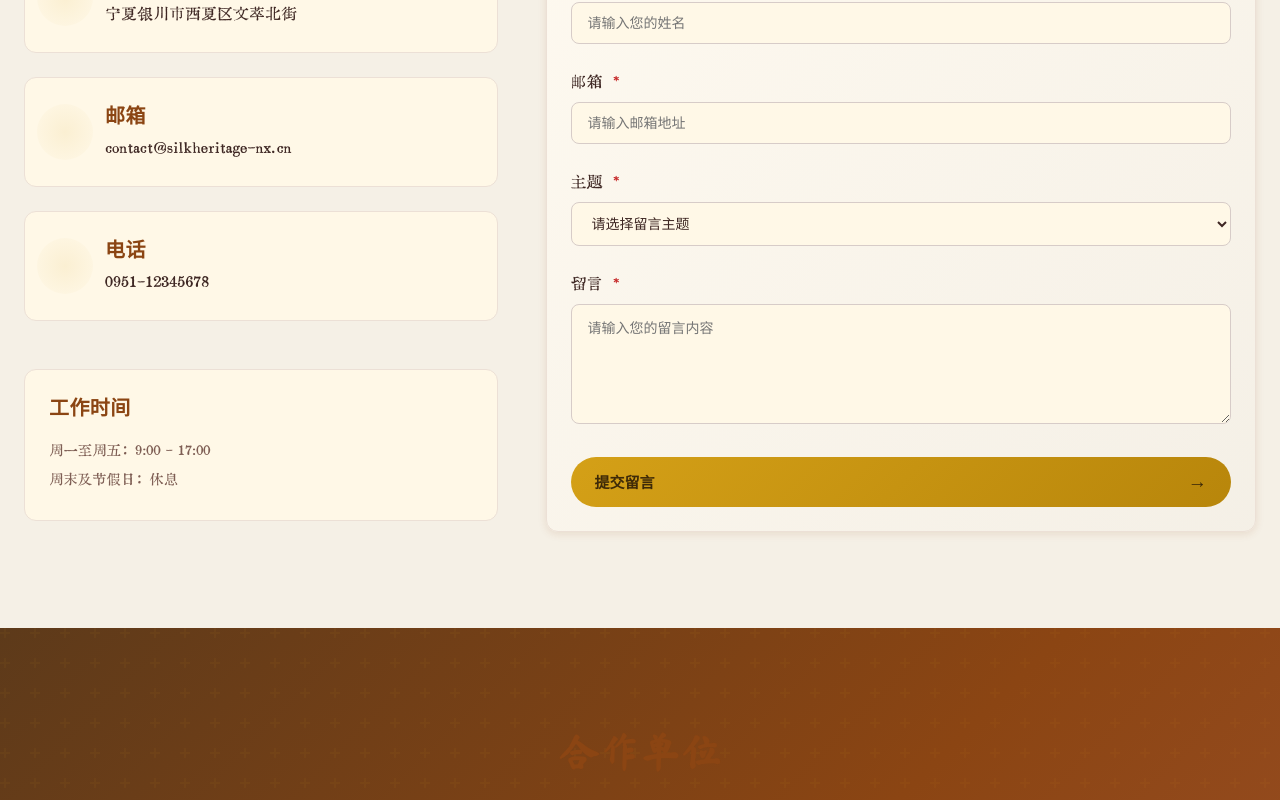
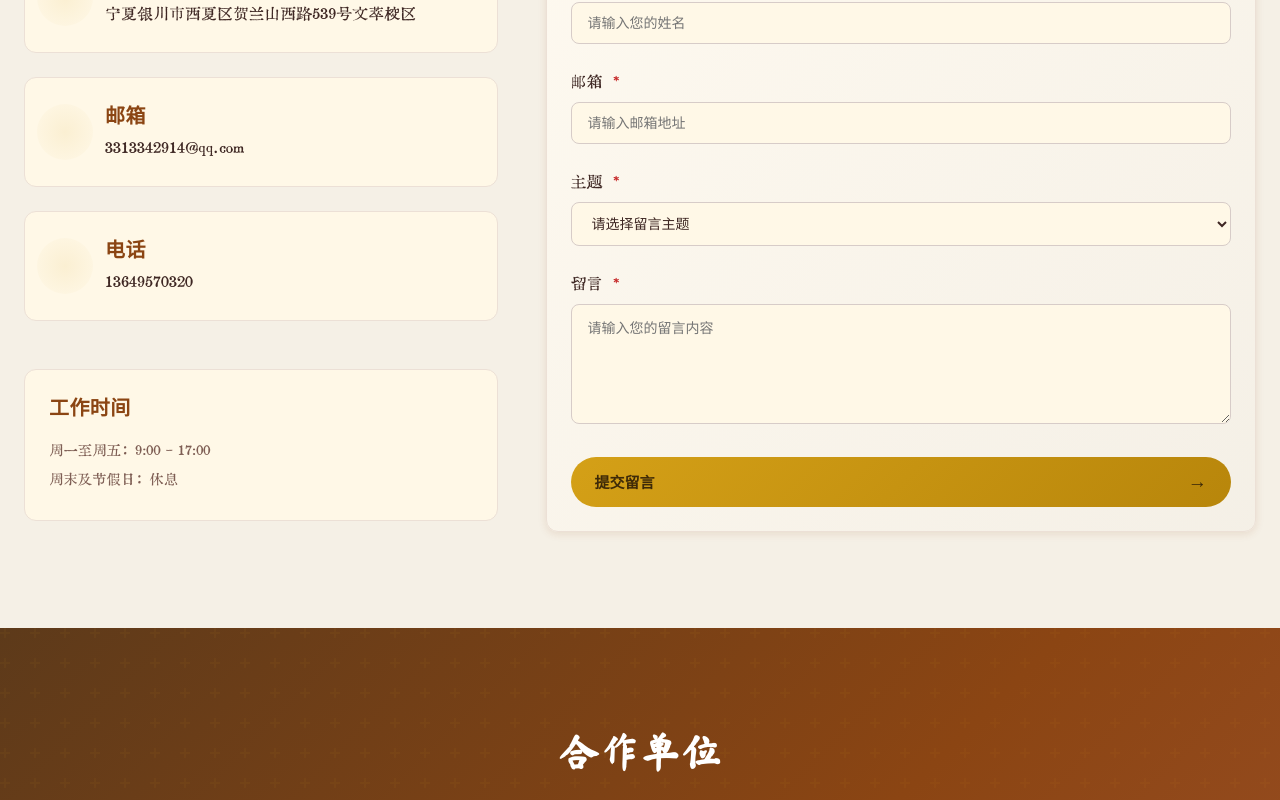
Before and after one commit to xmlcjc/ningxia-silk-heritage-gis, a Vue app: page /about in a window 1280 px wide. Shown: the part 2920-3720 px from the top of the page. Built offline with nearby package versions, Linux system fonts and the light colour scheme; some icons are missing; a web font is replaced by a local one.

Commit message:
feat(about): 更新联系方式并修正深浅底标题配色
地址/邮箱/电话更新为文萃校区实际信息，合作单位（深棕底）标题改白色，成果页项目进度（浅色底）标题改为与上方一致的赭石色

```diff
--- a/src/pages/About.vue
+++ b/src/pages/About.vue
@@ -211,7 +211,7 @@
           <h2>加入我们，共筑丝路非遗保护新篇章</h2>
           <p>无论你是研究者、开发者还是文化爱好者，这里都有你发挥作用的空间</p>
           <div class="cta-buttons">
-            <a href="mailto:contact@silkheritage-nx.cn" class="btn-primary">
+            <a href="mailto:3313342914@qq.com" class="btn-primary">
               <Icon icon="gis:map-send" width="16" height="16" /> 联系我们
             </a>
             <router-link to="/project" class="btn-ghost">
@@ -289,9 +289,9 @@ const researchAreas = ref([
 
 // 联系方式
 const contactItems = ref([
-  { icon: 'poi', label: '地址', value: '宁夏银川市西夏区文萃北街' },
-  { icon: 'map-send', label: '邮箱', value: 'contact@silkheritage-nx.cn' },
-  { icon: 'phone-map', label: '电话', value: '0951-12345678' }
+  { icon: 'poi', label: '地址', value: '宁夏银川市西夏区贺兰山西路539号文萃校区' },
+  { icon: 'map-send', label: '邮箱', value: '3313342914@qq.com' },
+  { icon: 'phone-map', label: '电话', value: '13649570320' }
 ])
 
 // 合作单位
@@ -567,6 +567,11 @@ const submitForm = () => {
   .section-subtitle {
     color: var(--color-text-light);
   }
+}
+
+// 合作单位区为深棕渐变底，标题用白色保证对比度
+.partners-section .section-header.light .section-title {
+  color: #fff;
 }
 
 .mission-values {
--- a/src/pages/Results.vue
+++ b/src/pages/Results.vue
@@ -532,6 +532,11 @@ const partnerData = ref({
 .section-header.light .section-title,
 .section-header.light .section-subtitle {
   color: white;
+}
+
+// 时间轴区为浅色底，标题与上方「项目成果」保持一致的赭石色（.light 白字规则为深底区块设计）
+.timeline-section .section-header.light .section-title {
+  color: var(--color-primary);
 }
 
 // ============================================
```
